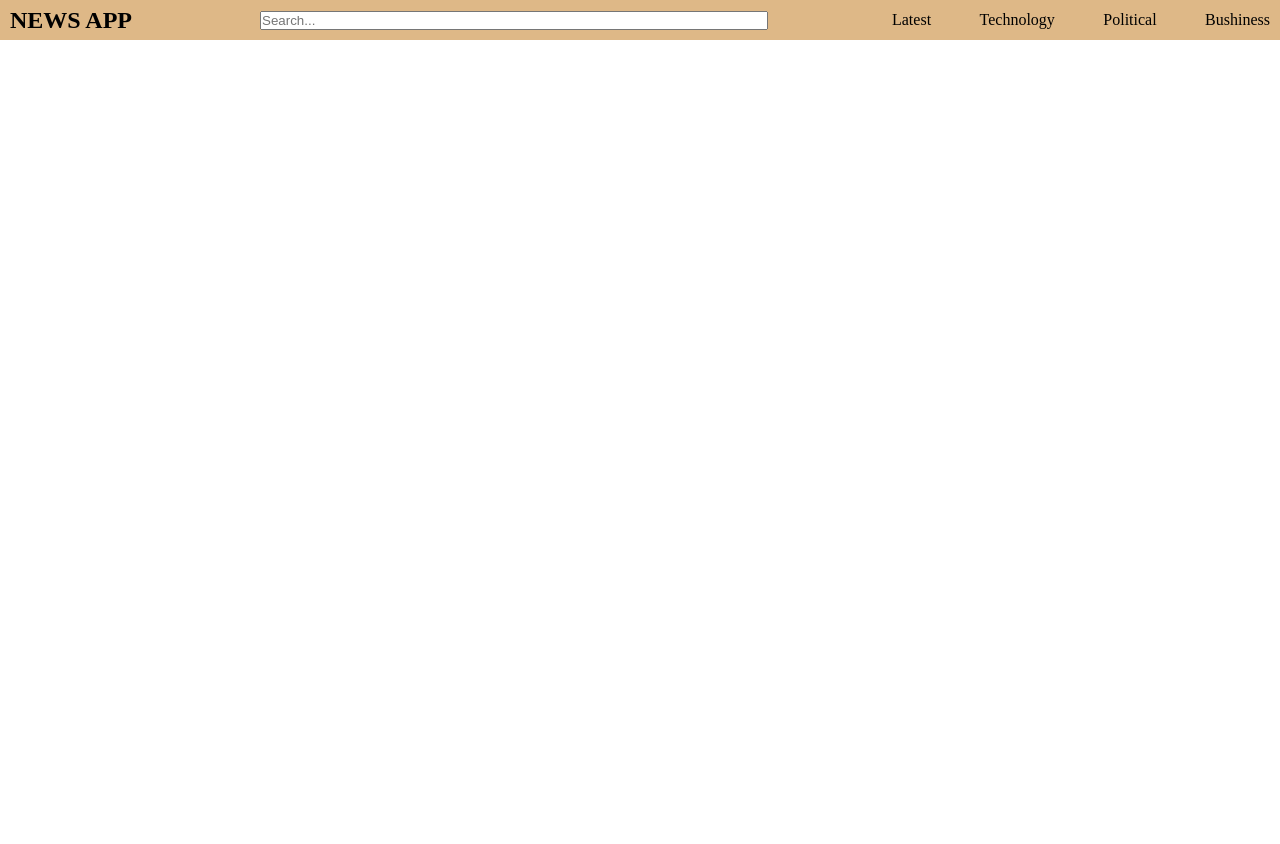
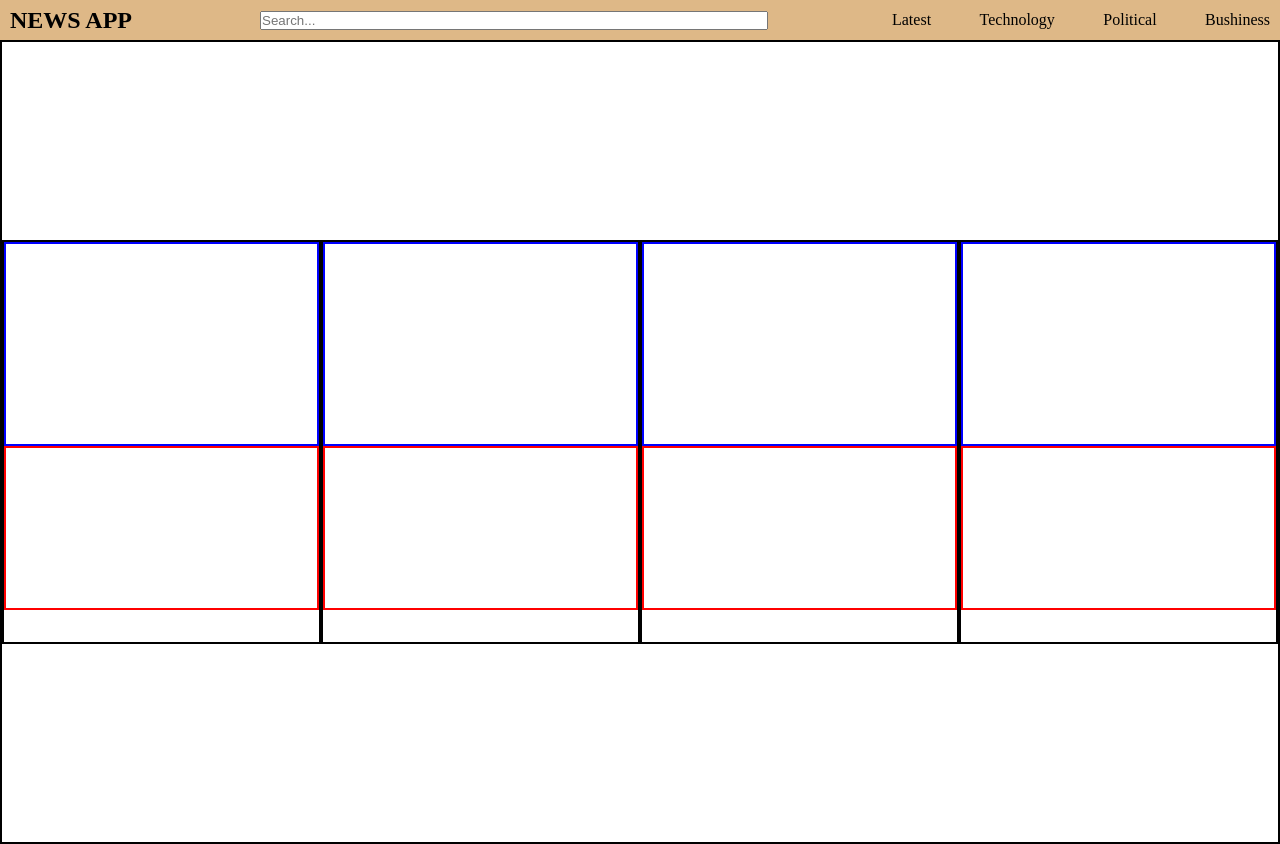
Before and after one commit to psadalja/news_app, a plain HTML site: page index.html in a window 1280 px wide. Before the commit the page ends 800 px from the top, so only its background shows below. Drawn offline with Linux system fonts and the light colour scheme.

Commit message:
NEWS FEED FLEX BOX

```diff
--- a/index.html
+++ b/index.html
@@ -29,5 +29,28 @@
         </ul>
       </div>
     </nav>
+
+    <div class="news-container">
+      <div class="news-feed">
+        <div class="news-image"></div>
+        <div class="news-intro"></div>
+        <div class="full-news"></div>
+      </div>
+      <div class="news-feed">
+        <div class="news-image"></div>
+        <div class="news-intro"></div>
+        <div class="full-news"></div>
+      </div>
+      <div class="news-feed">
+        <div class="news-image"></div>
+        <div class="news-intro"></div>
+        <div class="full-news"></div>
+      </div>
+      <div class="news-feed">
+        <div class="news-image"></div>
+        <div class="news-intro"></div>
+        <div class="full-news"></div>
+      </div>
+    </div>
   </body>
 </html>
--- a/style/style.css
+++ b/style/style.css
@@ -7,8 +7,10 @@
   background-color: burlywood;
   display: flex;
   justify-content: space-between;
+  /*space-between is used for equal space b/w all div*/
+  height: 5vh;
+  /*space-between is used for equal space b/w all div*/
   align-items: center;
-  height: 5vh;
   padding: 0 10px;
 }
 
@@ -33,3 +35,28 @@
   list-style: none;
   cursor: pointer;
 }
+
+.news-container {
+  display: flex;
+  justify-content: space-around;
+  align-items: center;
+  border: 2px solid black;
+  /* border: 2px solid black; */
+  height: 100vh;
+}
+
+.news-feed {
+  border: 2px solid black;
+  height: 50vh;
+  width: 50vh;
+}
+
+.news-image {
+  border: 2px solid blue;
+  height: 25vh;
+}
+
+.news-intro {
+  border: 2px solid red;
+  height: 20vh;
+}
```
